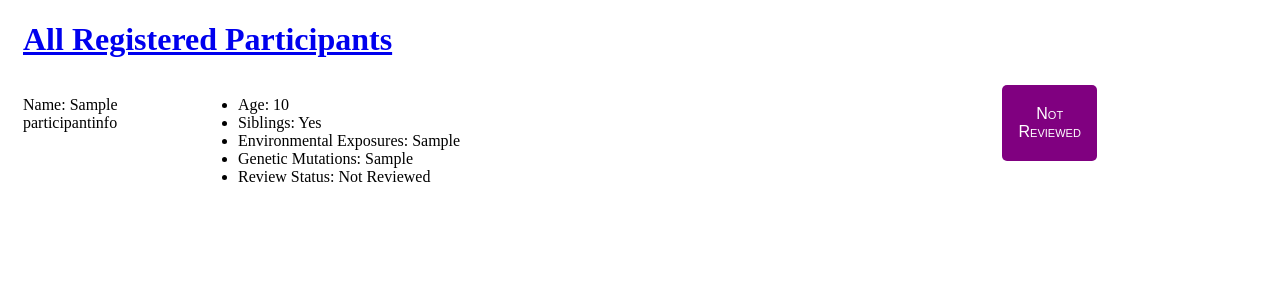
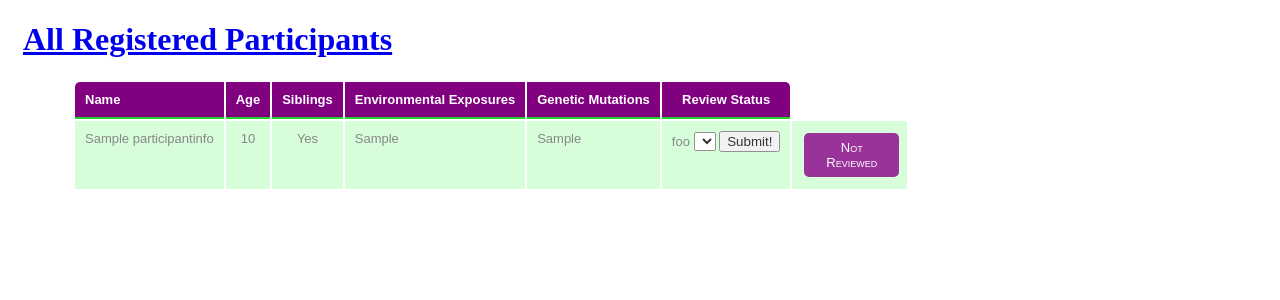
Before and after one commit to LauraVerdi/DBMI, a Django app: page /participants/ in a window 1280 px wide. Shown: the top 300 px of the page. Run offline with Django 3.2, Linux system fonts and the light colour scheme; tables that the repository leaves empty hold one stand-in row (values such as "Sample post"); lists and menus that the app fills with data are empty.

Commit message:
3/11 working except dropdown

```diff
--- a/LaurasForms/participants/forms.py
+++ b/LaurasForms/participants/forms.py
@@ -1,5 +1,5 @@
 from django import forms
-from .models import ParticipantInfo
+from .models import ParticipantInfo, ReviewStatus, rev_status_choices
 
 # class ParticipantForm(forms.ModelForm):
 #
@@ -7,8 +7,8 @@ from .models import ParticipantInfo
 #         model = ParticipantInfo
 #         fields = ('Name', 'Age', 'Sibs')
 #
-YES_OR_NO_CHOICE = ('YES', 'NO')
-REV_STATUS = ('Not Reviewed', 'Reviewed - Approved', 'Reviewed - Not Approved')
+# YES_OR_NO_CHOICE = ('YES', 'NO')
+# REV_STATUS = ('Not Reviewed', 'Reviewed - Approved', 'Reviewed - Not Approved')
 
 class AddParticipantForm(forms.ModelForm):
 
@@ -16,6 +16,21 @@ class AddParticipantForm(forms.ModelForm):
         model = ParticipantInfo
         fields = ('participant_name', 'participant_age', 'participant_siblings', 'env_exposures', 'gen_mutations', 'rev_status')
 
+class ReviewStatusForm(forms.ModelForm):
+
+    def __init__(self, *args, **kargs):
+        super(ReviewStatusForm, self).__init__(*args, **kargs)
+
+    class Meta:
+        model = ReviewStatus
+        fields = '__all__'
+        # fields = rev_status_choices
+        # print("fields=", fields)
+        # fields = []
+        # for i in rev_status_choices:
+        #     fields.append(i[0])
+
+    # status = forms.ChoiceField(choices=rev_status_choices)
 
 # class VerifyParticipantForm(forms.ModelForm):
 #
--- a/LaurasForms/participants/static/css/participants.css
+++ b/LaurasForms/participants/static/css/participants.css
@@ -4,28 +4,6 @@ h1 {
 }
 body {
     padding-left: 15px;
-}
-.name{
-    background-color: #7e7a12
-	width: 150px;
-	margin-right: 2%;
-	display: inline-block;
-	float: left;
-}
-.name p{
-    width: 150px;
-}
-.info{
-    background-color: yellow
-	width: 45%;
-	margin-right: 2%;
-	display: inline-block;
-}
-.revStatus{
-	width: 20%;
-	margin-right: 2%;
-	display: inline-block;
-	float: right;
 }
 nav{
 	font-variant: small-caps;
@@ -37,7 +15,7 @@ nav a{
     width: 75px;
     text-align: center;
     text-decoration: none;
-    padding: 20px 10px;
+    padding: 7px 10px;
     border-radius: 5px;
     margin: 2%;
     background-color: purple;
@@ -49,3 +27,57 @@ nav a{
 .Red a{
     background-color: red;
 }
+
+table{
+  border-collapse: separate;
+  border-spacing: 2px;
+  margin-top: 10px;
+  margin-left: 50px;
+}
+
+th{
+  background-color: purple;
+  color: #ffffff;
+  font-family: Arial, san-serif;
+  font-size: small;
+  text-align: center;
+  padding: 10px;
+  border-bottom: 2px solid #25D12A;
+}
+th:first-child{
+  text-align: left;
+  border-top-left-radius: 5px;
+}
+th:last-child{
+  border-top-right-radius: 5px;
+}
+
+td{
+  background-color: #CFFDD1;
+  color: #686B68;
+  font-family: arial, san-serif;
+  font-size: small;
+  padding: 10px;
+  text-align: center;
+  vertical-align: top;
+  opacity: .8;
+}
+.left {
+  background-color: #CFFDD1;
+  color: #686B68;
+  font-family: arial, san-serif;
+  font-size: small;
+  padding: 10px;
+  text-align: left;
+  opacity: .8;
+}
+td:first-child{
+  text-align: left;
+  vertical-align: top;
+}
+td:hover{
+  opacity: 1;
+}
+tr:hover{
+  opacity: 1;
+}
--- a/LaurasForms/participants/templates/participants/add_participant.html
+++ b/LaurasForms/participants/templates/participants/add_participant.html
@@ -9,14 +9,14 @@
 <body>
     <div>
         <a href="{% url 'add_participant' %}" class="top-menu"></a>
-        <h1><a href=""/>New Participant Addition</h1>
+        <h1><a href="">New Participant Addition</a></h1>
     </div>
     <div>
         {% block content %}
         <form method="POST" class="add_participant">
             {% csrf_token %}
             {{ form.as_p }}
-            <button type="submit" class="save btn btn-default">Save</button>
+            <input type="submit" value = "Add Participant">
         </form>
         {% endblock %}
     </div>
--- a/LaurasForms/participants/templates/participants/list_participants.html
+++ b/LaurasForms/participants/templates/participants/list_participants.html
@@ -10,22 +10,48 @@
     <div>
         <h1><a href="/">All Registered Participants</a></h1>
     </div>
-    <div>
+    <!--<table style="border:1px solid green">-->
+    <table>
+        <tr>
+            <th>Name</th>
+            <th>Age</th>
+            <th>Siblings</th>
+            <th>Environmental Exposures</th>
+            <th>Genetic Mutations</th>
+            <th>Review Status</th>
+        </tr>
         {% for p in participant %}
-        <div>
-            <section class="name">
-                <p>Name: {{ p.participant_name|stringformat:"50s" }}
-            </section>
-            <section class="info">
-                <ul>
-                    <li>Age:                     {{ p.participant_age }} </li>
-                    <li>Siblings:                {{ p.participant_siblings }} </li>
-                    <li>Environmental Exposures: {{ p.env_exposures}} </li>
-                    <li>Genetic Mutations:       {{ p.gen_mutations }} </li>
-                    <li>Review Status:           {{ p.rev_status }} </li>
-                </ul>
-            </section>
-            <section class="revStatus">
+            <tr>
+                <td> {{ p.participant_name }} </td>
+                <td> {{ p.participant_age }} </td>
+                <td> {{ p.participant_siblings }} </td>
+                <td class="left">
+                    {% for line in p.env_exposures.splitlines %}
+                        {{ line }} <br>
+                    {% endfor %}
+                </td>
+                <!--<td style="white-space:pre-wrap; word-wrap:break-word">-->
+                <td class="left">
+                    {% for line in p.gen_mutations.splitlines %}
+                        {{ line }} <br>
+                    {% endfor %}
+                </td>
+                <td>
+                    <form method="POST">{% csrf_token %}
+                        <label for="rev_status_choices">foo</label>
+                        <!--<select type="text" id="rev_status_choices" name="rev_status_choices">-->
+                        <select id="rev_status_choices" name="rev_status_choices">
+                            {% for fields, displayable in models.ReviewStatus.review_status_choices %}
+                                <option> {{fields}} </option>
+                            {% endfor %}
+                            <!--<option selected>Not Reviewed</option>-->
+                            <!--<option>Reviewed - Accepted</option>-->
+                            <!--<option>Reviewed - Not Accepted</option>-->
+                        </select>
+                        <input type="submit" value = "Submit!">
+                    </form>
+                </td>
+                <td>
                     {% if p.rev_status == 'Reviewed - Accepted' %}
                         <nav class="Green"><a href = ""> {{ p.rev_status }} </a></nav>
                     {% else %}
@@ -35,9 +61,40 @@
                             <nav><a href = ""> {{ p.rev_status }} </a></nav>
                         {% endif %}
                     {% endif %}
-            </section>
-        </div>
+                </td>
+            </tr>
         {% endfor %}
-    </div>
+    </table>
 </body>
 </html>
+                <!--<td>-->
+                    <!--<div class="dropdown">-->
+                        <!--{% for field, value in form.fields.rev_status_choices.choices %}-->
+                        <!--<option value="{{field}}"> {{ value }} </option>-->
+                        <!--{% endfor %}-->
+                    <!--</div>-->
+                <!--</td>-->
+                <!--<td>-->
+                    <!--<option value="Start"></option>-->
+                    <!--{% for field, displayvalue in forms.fields.rev_status_choices.choices %}-->
+                    <!--<option value="{{ field }}"> {{ displayvalue }} </option>-->
+                    <!--{% endfor %}-->
+                <!--</td>-->
+
+                    <!--{% for choice in form.ReviewStatusForm.field.choices %}-->
+                        <!--<div class="dropdown", name="rev_status_choices">-->
+                            <!--{% for value, displayable in form.ReviewStatusForm.choices %}-->
+                                <!--<option value="{{value}}"> {{ displayable }} </option>-->
+                            <!--{% endfor %}-->
+                        <!--</div>-->
+                    <!--{% endfor %}-->
+
+                    <!--<label>Jingle</label>-->
+                    <!--<select name="rev_status_choices">-->
+                        <!--&lt;!&ndash;class="selectpicker" data-title="Select Status" data-style="btn-default btn-block" data-menu-style="dropdown-blue">&ndash;&gt;-->
+                        <!--<div class="dropdown">-->
+                            <!--{% for value, displayable in models.rev_status_choices.choices %}-->
+                            <!--<option value="{{value}}"> {{ displayable }} </option>-->
+                            <!--{% endfor %}-->
+                        <!--</div>-->
+                    <!--</select>-->
--- a/LaurasForms/participants/urls.py
+++ b/LaurasForms/participants/urls.py
@@ -2,17 +2,7 @@ from django.urls import path
 from django.conf.urls import url
 from . import views
 
-# app_name = 'LaurasForms'
 urlpatterns = [
     path('', views.list_participants, name='list_participants'),
-    path('add', views.add_participant, name='add_participant'),
-    # path('add/<pk>/verify', views.verify_participant, name='verify_participant'),
-#    # path('verify/<pk>', views.verify_participant, name='verify_participant')
-    # url(r'^verify/(?P<pk>\d+)/$', views.verify_participant, name='verify_participant')
-    # # ex: /DBMI/
-    # path('', views.IndexView.as_view(), name='index'),
-    # # ex: /DBMI/5/
-    # path('<int:pk>/', views.InputView.as_view(), name='input'),
-    # # ex: /DBMI/showall/
-    # path('/showall/', views.ShowAllView.as_view(), name='showall'),
+    path('add', views.add_participant, name='add_participant')
 ]
--- a/LaurasForms/participants/views.py
+++ b/LaurasForms/participants/views.py
@@ -1,61 +1,17 @@
-from django.shortcuts import render, get_object_or_404
+from django.shortcuts import render, get_object_or_404, render
 # from django.http import HttpResponseRedirect
 # from .forms import ParticipantInfoForm
-from .models import ParticipantInfo
-from .forms import AddParticipantForm
+from .models import ParticipantInfo, ReviewStatus
+from .forms import AddParticipantForm, ReviewStatusForm
 from django.http import HttpResponseRedirect
 from django.utils import timezone
 from django.shortcuts import redirect
 
-# from django.views import generic
-#
-# from .models import ParticipantInfo
-# path = 'LaurasForms'
-
-# Create your views here.
-# def index(request):
-#     return HttpResponse("Participant information")
-# class IndexView(generic.ListView):
-#     template_name = '{}/index.html'.format(path)
-#     context_object_name = 'add_or_list_participants'
-#
-#     def get_queryset(self):
-#         return ParticipantInfoForm.objects.order_by('-pub_date')[:5]
-#
-#
-# class InputView(generic.DetailView):
-#     model = ParticipantInfoForm
-#     template_name = '{}/input.html'.format(path)
-#
-#
-# class ShowAllView(generic.DetailView):
-#     # model = ParticipantInfoForm
-#     model = ParticipantInfo
-#     # template_name
-#
 
 # def verify_participant(request, pk):
 #     # participant = ParticipantInfo.objects.filter(pk=pk)
 #     participant = get_object_or_404(ParticipantInfo, pk=pk)
 #     return render(request, 'participants/verify_participant.html', {'participant': participant})
-
-
-#    # def verify_participant(request, pk):
-#    #     # participant = ParticipantInfo.objects.filter(pk=pk)
-#    #     # participant = get_object_or_404(ParticipantInfo, pk=pk)
-#    #     if request.method == "POST":
-#    #         form = VerifyParticipantForm(request.POST, instance=ParticipantInfo)
-#    #         if form.is_valid():
-#    #             participant = form.save(commit=False)
-#    #             participant.author = request.user
-#    #             participant.published_date = timezone.now()
-#    #             participant.save()
-#    #             return redirect('verify_participant', pk=pk)
-#    #         else:
-#    #             form = VerifyParticipantForm(instance=ParticipantInfo)
-#    #     return render(request, 'participants/verify_participant.html', {'pk': pk})
-#    #
-#    #     # return render(request, 'participants/verify_participant.html', {'pk': participant.pk})
 
 
 def add_participant(request):
@@ -67,35 +23,11 @@ def add_participant(request):
             ParticipantInfo.date_created = timezone.now()
             ParticipantInfo.save()
             return redirect('list_participants')
-
-            # return redirect('verify_participant', pk=ParticipantInfo.pk)
         print("in views.add_participant POST")
     else:
         form = AddParticipantForm()
         print("in else of views.add_participant")
     return render(request, 'participants/add_participant.html', {'form': form})
-
-# def add_participant(request):
-#     if request.method == "POST":
-#         form = AddParticipantForm(request.POST)
-#         print("AddParticipantForm with args")
-#         if form.is_valid():
-#             p = form.save(commit=False)
-#             p.name = request.Name
-#             p.age = request.Age
-#             p.date_created = timezone.now
-#             return HttpResponseRedirect('/thanks/')
-#     else:
-#         form = AddParticipantForm()
-#         print("AddParticipantForm with no args")
-#     # participant = ParticipantInfo.objects.create(
-#     #     participant_name=request.participant_name,
-#     #     participant_age=request.participant_age,
-#     #     participant_siblings=request.participant_sibs,
-#     #     env_exposures=request.env_exposures,
-#     #     gen_mutations=request.gen_mutations,
-#     #     rev_status=request.rev_status)
-#     return render(request, 'participants/add_participant.html', {'form': form})
 
 
 def list_participants(request):
@@ -133,3 +65,7 @@ def list_participants(request):
 #
 # # def list(request):
 # #     response
+
+def review_status(request):
+    form=ReviewStatusForm()
+    return render(request, 'participants/list_participants.html', {'form': form})
```
Also changed, not shown: LaurasForms/participants/models.py (+11 -9 lines), LaurasForms/participants/migrations/0006_reviewstatus.py (added), 1 other file. Lines whose indentation alone changed are shown as unchanged.
